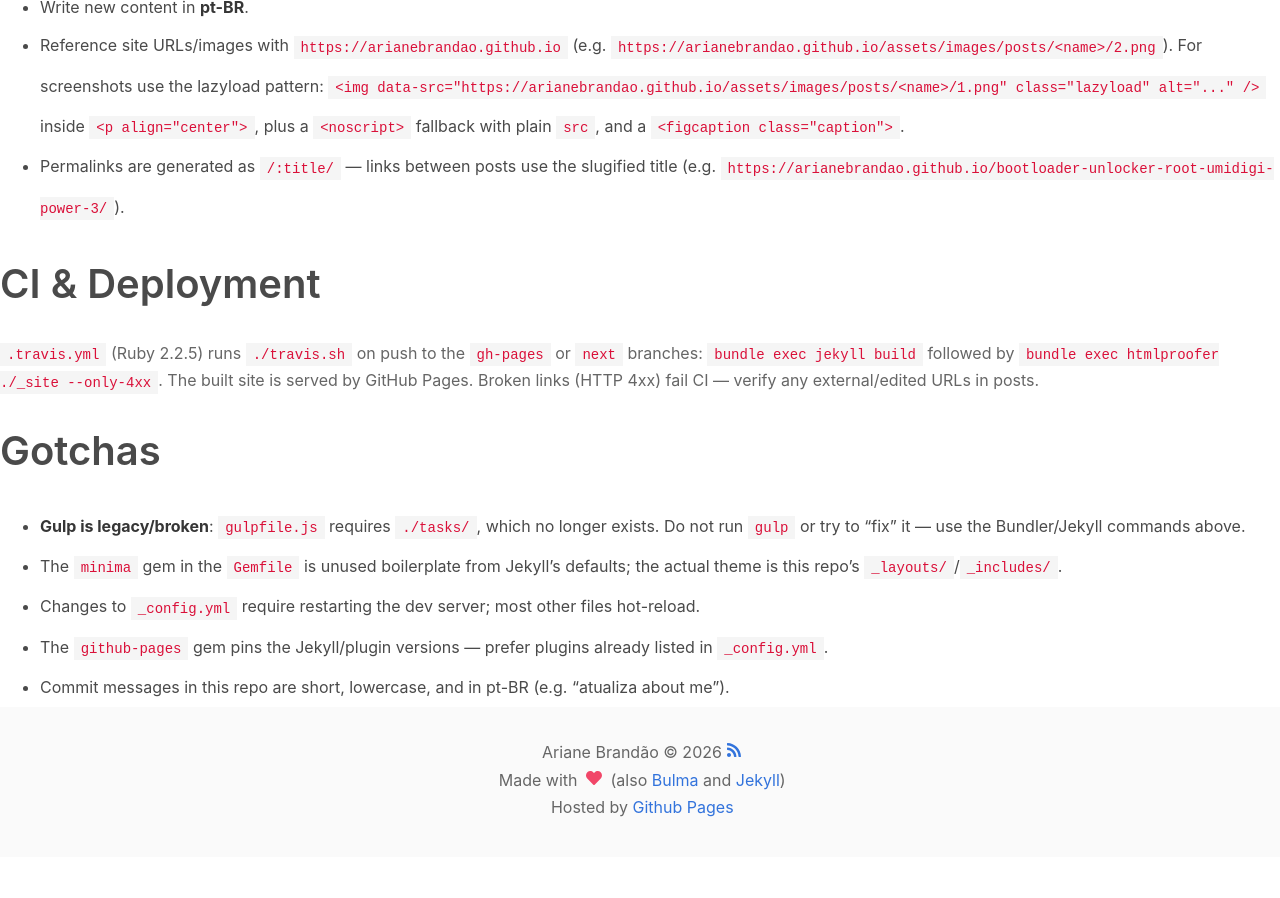
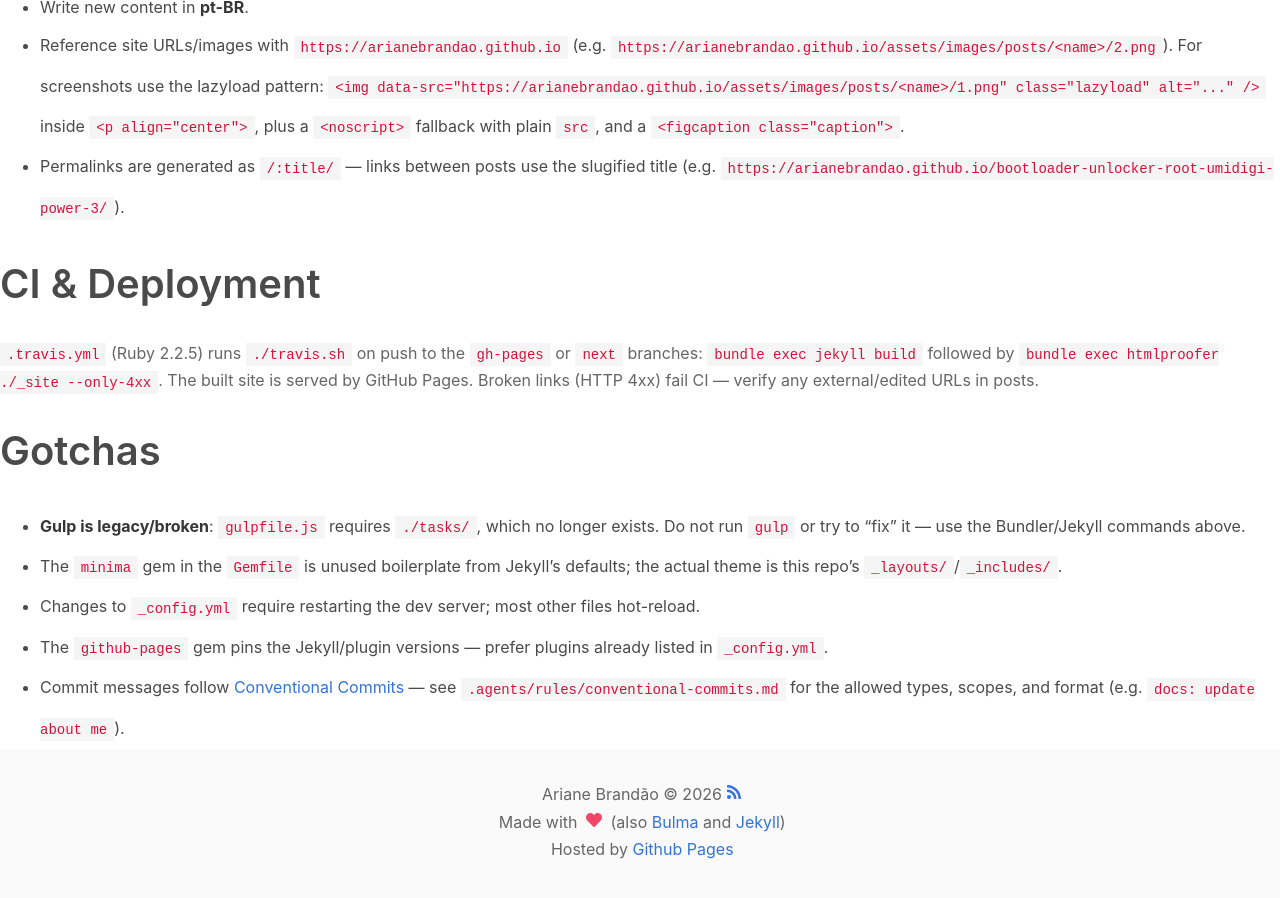
Before and after one commit to arianebrandao/arianebrandao.github.io, a Jekyll site: the page built from AGENTS.md, in a window 1280 px wide and 900 px high, scrolled down 2190 px. Built offline with Jekyll 4.4.1, drawn with Linux system fonts in a browser that asks for light colours; nearby versions of some CDN libraries; our own code applies the rules of GitHub Pages for plain Markdown files; comment, search, counter and statistics services are not loaded; before the commit the page ends 3047 px from its top, so only the background shows below that.

Commit message:
docs(agents): adiciona regras de commits e skills para agentes
- Adiciona regra de Conventional Commits em .agents/rules
- Adiciona skills rules-writer e skill-writer em .agents/skills
- Adiciona arquivo de preferências (.commandcode/taste/taste.md)
- Atualiza AGENTS.md

```diff
--- a/AGENTS.md
+++ b/AGENTS.md
@@ -86,4 +86,4 @@ comments: true
 - The `minima` gem in the `Gemfile` is unused boilerplate from Jekyll's defaults; the actual theme is this repo's `_layouts/`/`_includes/`.
 - Changes to `_config.yml` require restarting the dev server; most other files hot-reload.
 - The `github-pages` gem pins the Jekyll/plugin versions — prefer plugins already listed in `_config.yml`.
-- Commit messages in this repo are short, lowercase, and in pt-BR (e.g. "atualiza about me").
+- Commit messages follow [Conventional Commits](https://www.conventionalcommits.org/) — see `.agents/rules/conventional-commits.md` for the allowed types, scopes, and format (e.g. `docs: update about me`).
```
Also changed, not shown: .agents/rules/conventional-commits.md (added), .agents/skills/rules-writer/SKILL.md (added), .agents/skills/skill-writer/SKILL.md (added), .commandcode/taste/taste.md (added).
